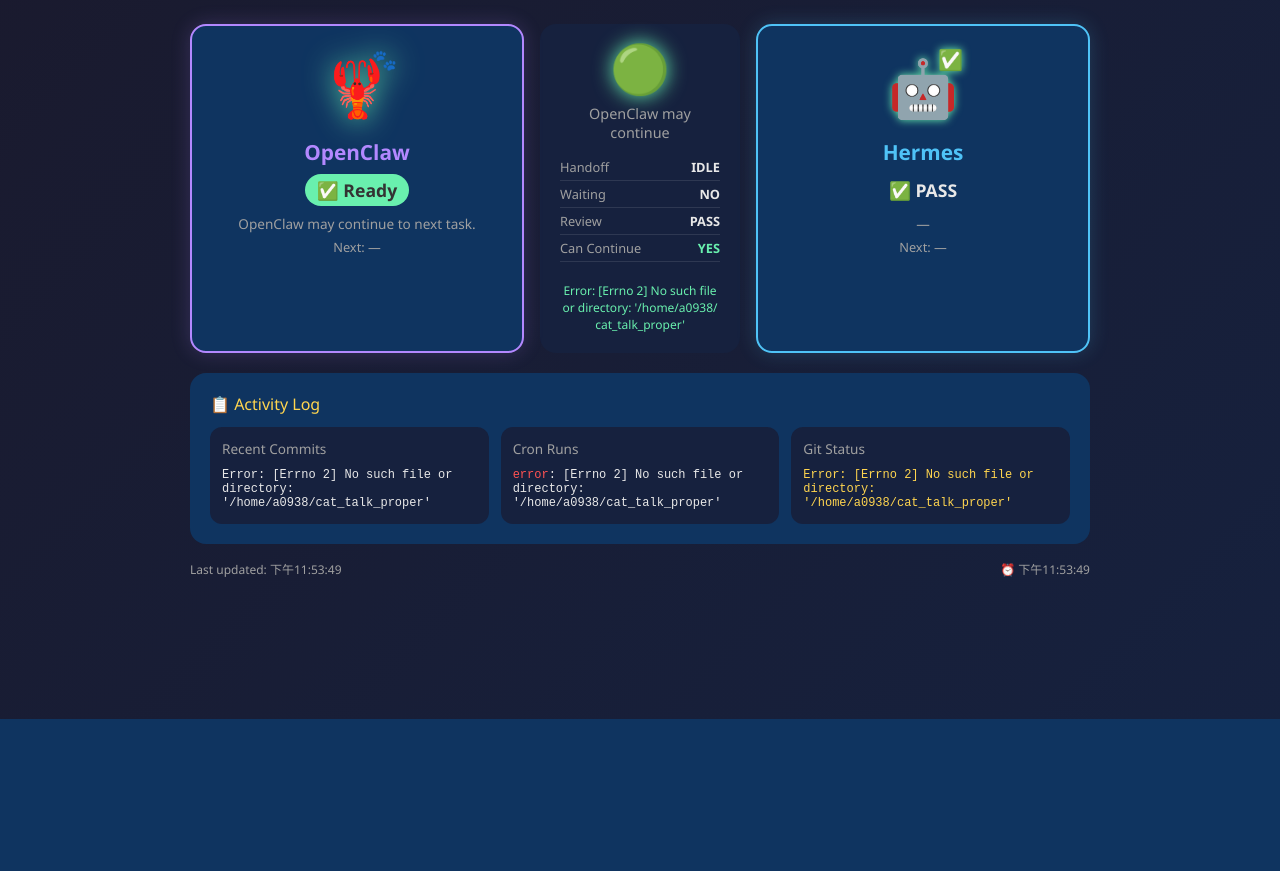
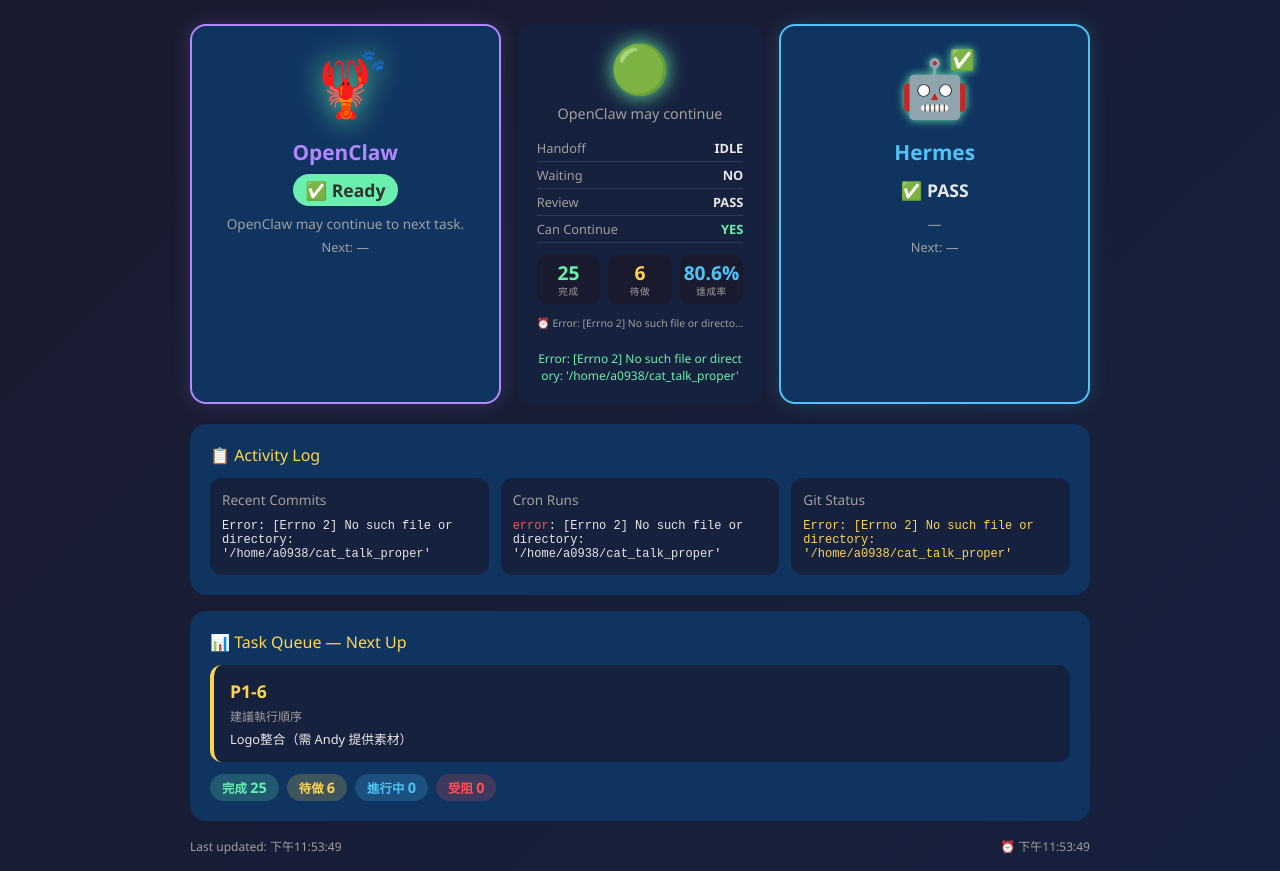
Before and after one commit to yangpeng9572-commits/cat-talk-app, a Flask app: page / in a window 1280 px wide. Shown: the part 81-952 px from the top of the page. Before the commit the page ends 800 px from the top, so only its background shows below. Run offline with Flask 3, Linux system fonts and the light colour scheme.

Commit message:
feat(tools): Agent Monitor Dashboard Phase 2 — task queue panel + stats + next cron

```diff
--- a/tools/app.py
+++ b/tools/app.py
@@ -127,6 +127,76 @@ def get_cron_runs(limit: int = 10) -> list:
     return {"raw": output}
 
 
+def parse_task_queue() -> dict:
+    """Parse task_queue.md for task stats."""
+    content = read_file(f"{REPO_PATH}/.agent/task_queue.md")
+    lines = content.split('\n')
+
+    tasks = []
+    current_section = ""
+    in_task = False
+    current_task = {}
+
+    for line in lines:
+        line = line.strip()
+        # Section headers
+        if line.startswith('### ') and not line.startswith('### P') and not line.startswith('### 目前'):
+            current_section = line.replace('### ', '').strip()
+        # Task lines: | Px-x | ✅/TODO | ... |
+        if line.startswith('| P') or line.startswith('| TOOL'):
+            parts = [p.strip() for p in line.split('|')]
+            if len(parts) >= 3:
+                task_id = parts[1].replace('TOOL', 'TOOL')
+                status_raw = parts[2].strip()
+                # Normalize status
+                if '✅' in status_raw or 'DONE' in status_raw or 'PASS' in status_raw:
+                    status = 'done'
+                elif 'WIP' in status_raw or 'IN PROGRESS' in status_raw:
+                    status = 'wip'
+                elif 'BLOCKED' in status_raw:
+                    status = 'blocked'
+                else:
+                    status = 'todo'
+                notes = parts[3].strip() if len(parts) > 3 else ''
+                tasks.append({
+                    'id': task_id,
+                    'status': status,
+                    'notes': notes,
+                    'section': current_section,
+                })
+
+    total = len(tasks)
+    done = sum(1 for t in tasks if t['status'] == 'done')
+    todo = sum(1 for t in tasks if t['status'] == 'todo')
+    wip = sum(1 for t in tasks if t['status'] == 'wip')
+    blocked = sum(1 for t in tasks if t['status'] == 'blocked')
+
+    # Next pending task (highest priority todo)
+    next_task = next((t for t in tasks if t['status'] == 'todo'), None)
+
+    return {
+        'total': total,
+        'done': done,
+        'todo': todo,
+        'wip': wip,
+        'blocked': blocked,
+        'pass_rate': round(done / total * 100, 1) if total > 0 else 0,
+        'next_task': next_task,
+        'tasks': tasks,
+    }
+
+
+def get_next_cron_run() -> dict:
+    """Get next scheduled cron run (read-only)."""
+    output = run_cmd("openclaw cron list")
+    next_line = ""
+    for line in output.split('\n'):
+        if 'next' in line.lower() or 'scheduled' in line.lower() or ('/' in line and ':' in line):
+            next_line = line.strip()
+            break
+    return {'raw': output, 'next_line': next_line}
+
+
 def determine_decision(handoff: dict, review: dict) -> dict:
     """Determine if OpenClaw can continue."""
     handoff_status = handoff.get("status", "UNKNOWN")
@@ -188,6 +258,8 @@ def status():
     recent_commits = get_recent_commits()
     cron_list = get_cron_list()
     cron_runs = get_cron_runs()
+    task_queue = parse_task_queue()
+    next_cron = get_next_cron_run()
     decision = determine_decision(handoff, review)
 
     return jsonify({
@@ -210,9 +282,21 @@ def status():
         "latest_review_task": review["task_name"],
         "latest_review_task_id": review["task_id"],
 
+        # Task Queue
+        "task_queue": {
+            "total": task_queue["total"],
+            "done": task_queue["done"],
+            "todo": task_queue["todo"],
+            "wip": task_queue["wip"],
+            "blocked": task_queue["blocked"],
+            "pass_rate": task_queue["pass_rate"],
+            "next_task": task_queue["next_task"],
+        },
+
         # Cron
         "openclaw_cron_raw": cron_list["raw"],
         "recent_cron_runs_raw": cron_runs["raw"],
+        "next_cron_line": next_cron["next_line"],
 
         # Decision
         "can_openclaw_continue": decision["can_continue"],
--- a/tools/static/app.js
+++ b/tools/static/app.js
@@ -220,6 +220,39 @@ function renderFooter(data) {
   setText('current-time', '⏰ ' + (data.current_time ? formatTime(data.current_time) : '—'));
 }
 
+function renderStats(data) {
+  const tq = data.task_queue || {};
+  setText('stat-done-num', tq.done ?? '—');
+  setText('stat-pending-num', tq.todo ?? '—');
+  setText('stat-rate-num', (tq.pass_rate != null ? tq.pass_rate + '%' : '—'));
+
+  // Next cron
+  const nextCron = data.next_cron_line || '—';
+  setText('next-cron', '⏰ ' + (nextCron.length > 40 ? nextCron.substring(0, 40) + '…' : nextCron));
+}
+
+function renderTaskQueue(data) {
+  const tq = data.task_queue || {};
+
+  // Next task card
+  const next = tq.next_task;
+  if (next) {
+    setText('next-task-id', next.id || '—');
+    setText('next-task-section', next.section || '—');
+    setText('next-task-notes', next.notes || '—');
+  } else {
+    setText('next-task-id', '✅');
+    setText('next-task-section', 'All clear!');
+    setText('next-task-notes', 'No pending tasks');
+  }
+
+  // Task summary pills
+  setText('pill-done-num', tq.done ?? 0);
+  setText('pill-todo-num', tq.todo ?? 0);
+  setText('pill-wip-num', tq.wip ?? 0);
+  setText('pill-blocked-num', tq.blocked ?? 0);
+}
+
 // ============================================================
 // Main fetch & render
 // ============================================================
@@ -240,6 +273,8 @@ async function fetchStatus() {
     renderRecentCommits(data);
     renderCronRuns(data);
     renderGitStatus(data);
+    renderStats(data);
+    renderTaskQueue(data);
     renderFooter(data);
 
     // Show connection error banner if it was shown
--- a/tools/static/style.css
+++ b/tools/static/style.css
@@ -191,6 +191,50 @@ body {
   margin-top: 8px;
 }
 
+/* Stats Row */
+.stats-row {
+  display: flex;
+  gap: 8px;
+  justify-content: center;
+  width: 100%;
+}
+
+.stat-badge {
+  flex: 1;
+  background: var(--bg-primary);
+  border-radius: 10px;
+  padding: 6px 4px;
+  text-align: center;
+}
+
+.stat-num {
+  font-size: 1.2rem;
+  font-weight: bold;
+  line-height: 1.2;
+}
+
+.stat-label {
+  font-size: 0.6rem;
+  color: var(--text-secondary);
+  text-transform: uppercase;
+  letter-spacing: 0.5px;
+}
+
+.stat-done .stat-num { color: var(--accent-green); }
+.stat-pending .stat-num { color: var(--accent-yellow); }
+.stat-rate .stat-num { color: var(--accent-blue); }
+
+/* Next Cron */
+.next-cron {
+  font-size: 0.65rem;
+  color: var(--text-secondary);
+  width: 100%;
+  text-align: center;
+  overflow: hidden;
+  text-overflow: ellipsis;
+  white-space: nowrap;
+}
+
 /* Activity Section */
 .activity-section {
   background: var(--bg-card);
@@ -246,6 +290,63 @@ body {
   font-size: 0.75rem;
   color: var(--text-secondary);
 }
+
+/* Task Queue Section */
+.task-queue-section {
+  background: var(--bg-card);
+  border-radius: var(--border-radius);
+  padding: var(--card-padding);
+  margin-top: 16px;
+}
+
+.next-task-card {
+  background: var(--bg-secondary);
+  border-radius: 12px;
+  padding: 14px 16px;
+  margin-bottom: 12px;
+  border-left: 4px solid var(--accent-yellow);
+}
+
+.next-task-id {
+  font-size: 1.1rem;
+  font-weight: bold;
+  color: var(--accent-yellow);
+  margin-bottom: 4px;
+}
+
+.next-task-section {
+  font-size: 0.75rem;
+  color: var(--text-secondary);
+  margin-bottom: 4px;
+}
+
+.next-task-notes {
+  font-size: 0.8rem;
+  color: var(--text-primary);
+}
+
+/* Task Summary Pills */
+.task-summary-bar {
+  display: flex;
+  gap: 8px;
+  flex-wrap: wrap;
+}
+
+.task-pill {
+  padding: 4px 12px;
+  border-radius: 20px;
+  font-size: 0.78rem;
+  font-weight: bold;
+}
+
+.task-pill span {
+  font-size: 0.9rem;
+}
+
+.pill-done { background: rgba(105, 240, 174, 0.2); color: var(--accent-green); }
+.pill-todo { background: rgba(255, 213, 79, 0.2); color: var(--accent-yellow); }
+.pill-wip { background: rgba(79, 195, 247, 0.2); color: var(--accent-blue); }
+.pill-blocked { background: rgba(255, 82, 82, 0.2); color: var(--accent-red); }
 
 /* ========== OPENCLAW ANIMATIONS ========== */
 
--- a/tools/templates/index.html
+++ b/tools/templates/index.html
@@ -50,6 +50,22 @@
             <span class="info-val" id="can-continue">—</span>
           </div>
         </div>
+        <!-- Stats Row -->
+        <div class="stats-row" id="stats-row">
+          <div class="stat-badge stat-done" id="stat-done">
+            <div class="stat-num" id="stat-done-num">—</div>
+            <div class="stat-label">完成</div>
+          </div>
+          <div class="stat-badge stat-pending" id="stat-pending">
+            <div class="stat-num" id="stat-pending-num">—</div>
+            <div class="stat-label">待做</div>
+          </div>
+          <div class="stat-badge stat-rate" id="stat-rate">
+            <div class="stat-num" id="stat-rate-num">—</div>
+            <div class="stat-label">達成率</div>
+          </div>
+        </div>
+        <div class="next-cron" id="next-cron">⏰ —</div>
         <div class="latest-commit" id="latest-commit">—</div>
       </div>
 
@@ -91,6 +107,22 @@
       </div>
     </div>
 
+    <!-- Task Queue Section -->
+    <div class="task-queue-section" id="task-queue-section">
+      <div class="section-title">📊 Task Queue — Next Up</div>
+      <div class="next-task-card" id="next-task-card">
+        <div class="next-task-id" id="next-task-id">—</div>
+        <div class="next-task-section" id="next-task-section">—</div>
+        <div class="next-task-notes" id="next-task-notes">—</div>
+      </div>
+      <div class="task-summary-bar" id="task-summary-bar">
+        <div class="task-pill pill-done" id="pill-done">完成 <span id="pill-done-num">0</span></div>
+        <div class="task-pill pill-todo" id="pill-todo">待做 <span id="pill-todo-num">0</span></div>
+        <div class="task-pill pill-wip" id="pill-wip">進行中 <span id="pill-wip-num">0</span></div>
+        <div class="task-pill pill-blocked" id="pill-blocked">受阻 <span id="pill-blocked-num">0</span></div>
+      </div>
+    </div>
+
     <!-- Footer -->
     <footer class="footer">
       <span id="last-updated">Last updated: —</span>
```
